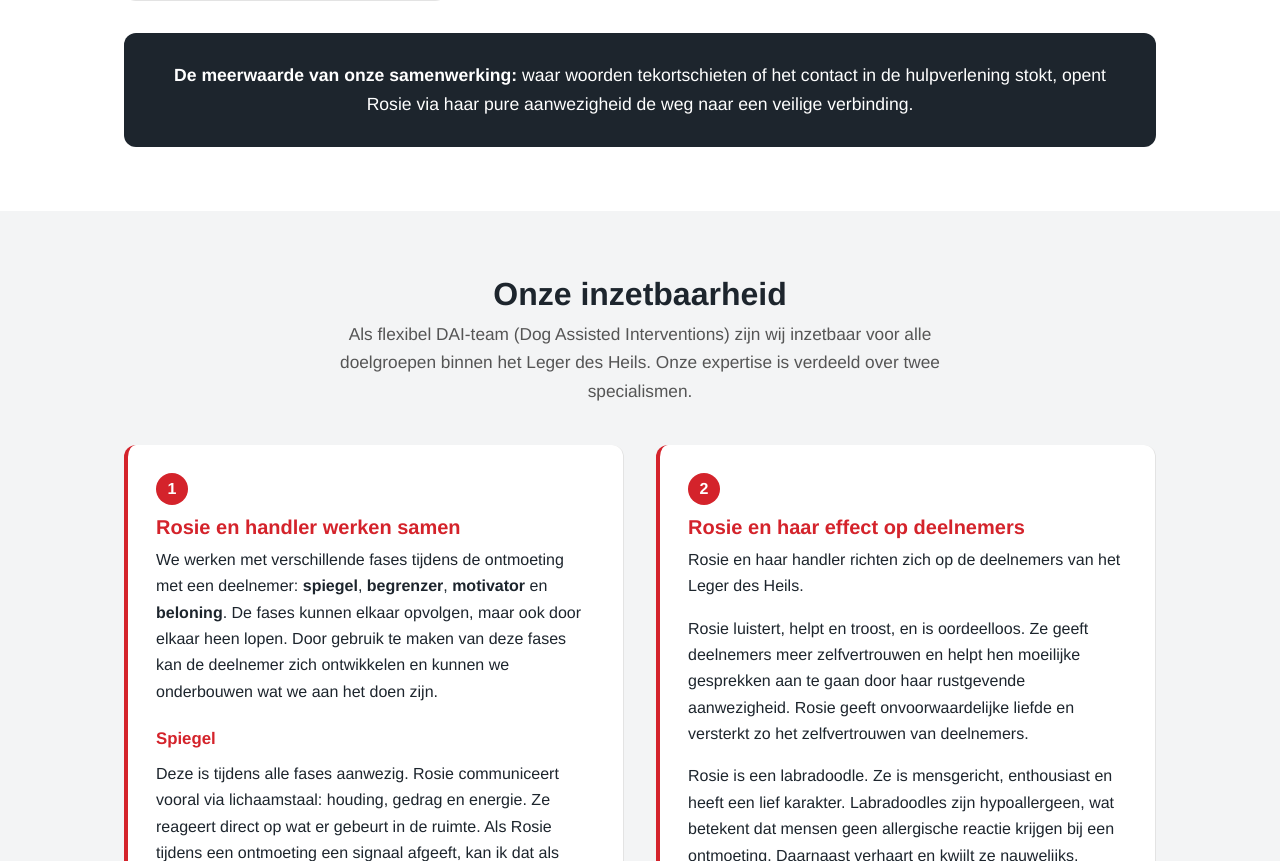
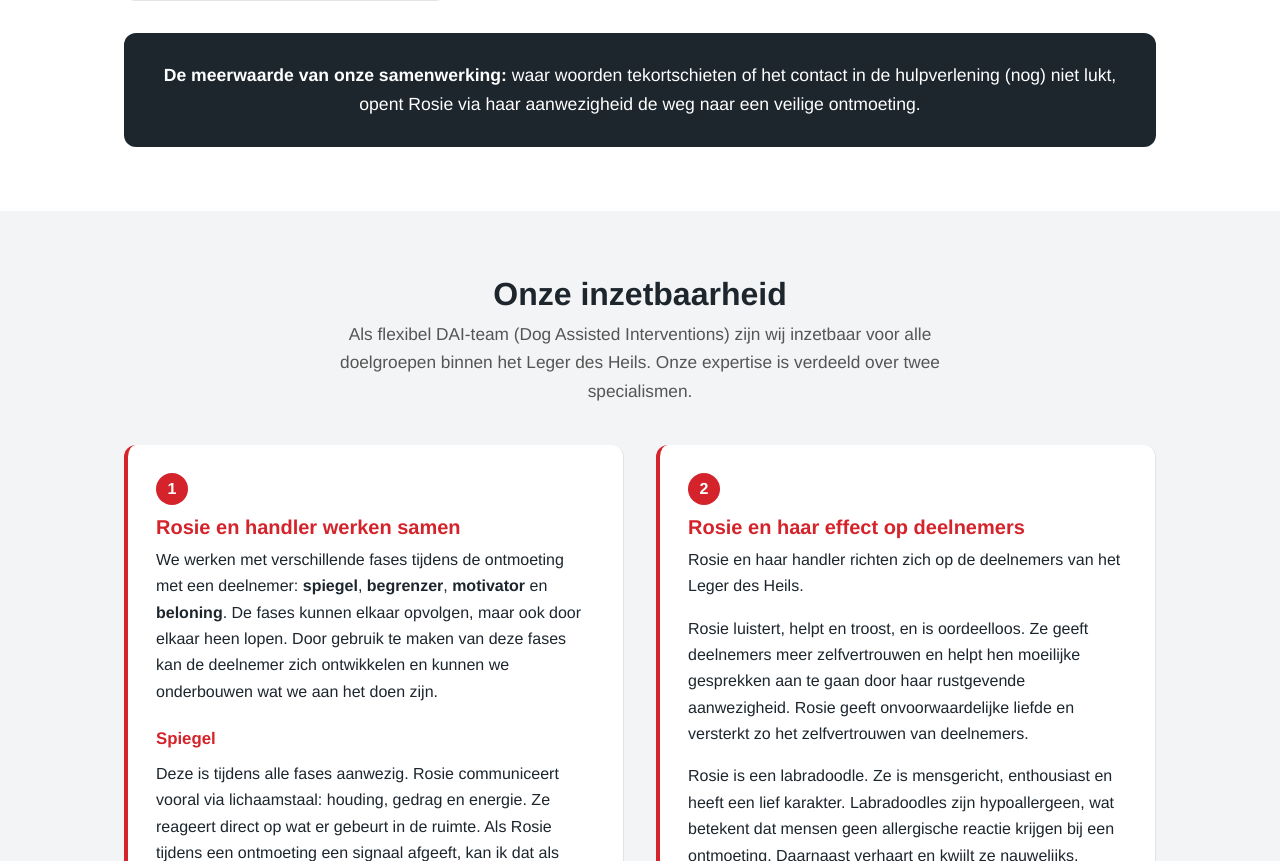
Before and after one commit to Anne-Frouk/annefroukdegoede.nl, a plain HTML site: page index.html in a window 1280 px wide. Shown: the part 2528-3389 px from the top of the page. Drawn offline with Linux system fonts and the light colour scheme.

Commit message:
Reword samenwerking meerwaarde text
Co-Authored-By: Claude Opus 4.8 <noreply@anthropic.com>

```diff
--- a/index.html
+++ b/index.html
@@ -301,7 +301,7 @@
       </div>
 
       <div class="highlight">
-        <p><strong>De meerwaarde van onze samenwerking:</strong> waar woorden tekortschieten of het contact in de hulpverlening stokt, opent Rosie via haar pure aanwezigheid de weg naar een veilige verbinding.</p>
+        <p><strong>De meerwaarde van onze samenwerking:</strong> waar woorden tekortschieten of het contact in de hulpverlening (nog) niet lukt, opent Rosie via haar aanwezigheid de weg naar een veilige ontmoeting.</p>
       </div>
     </div>
   </section>
```
